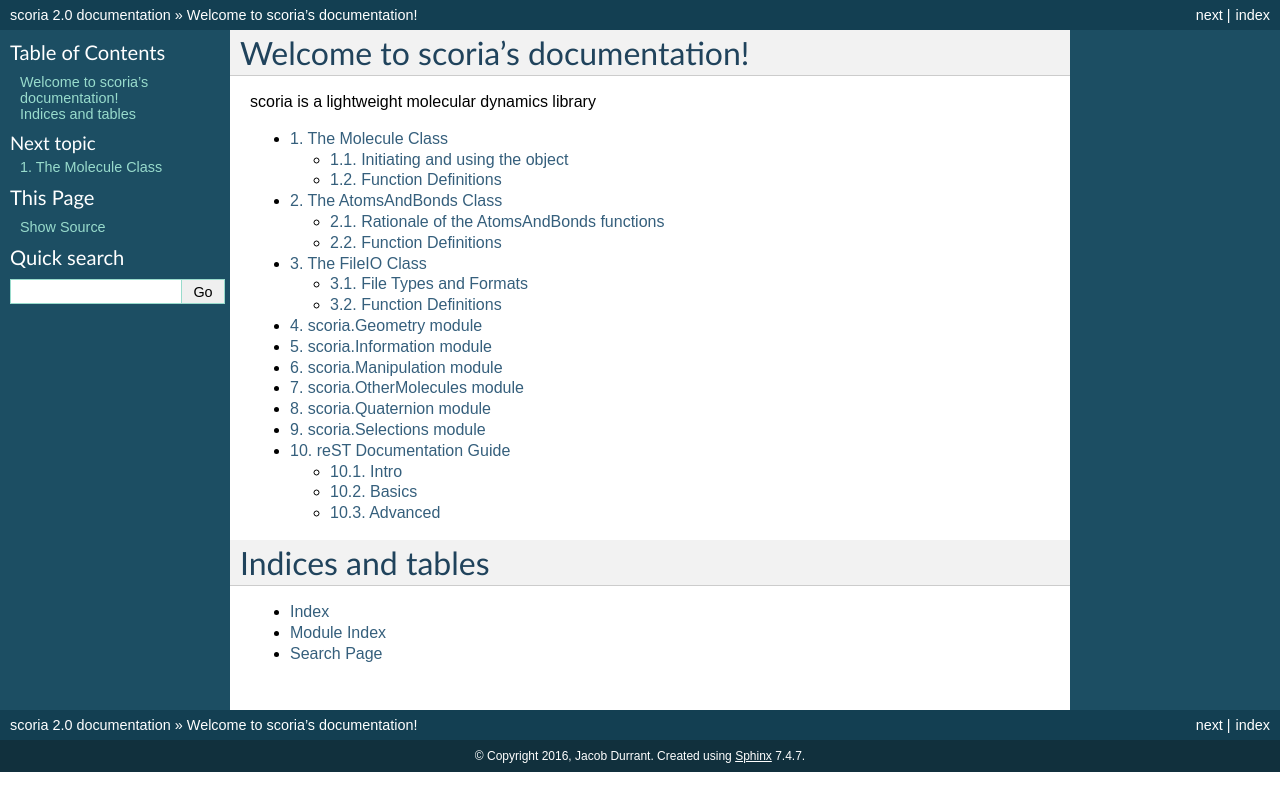
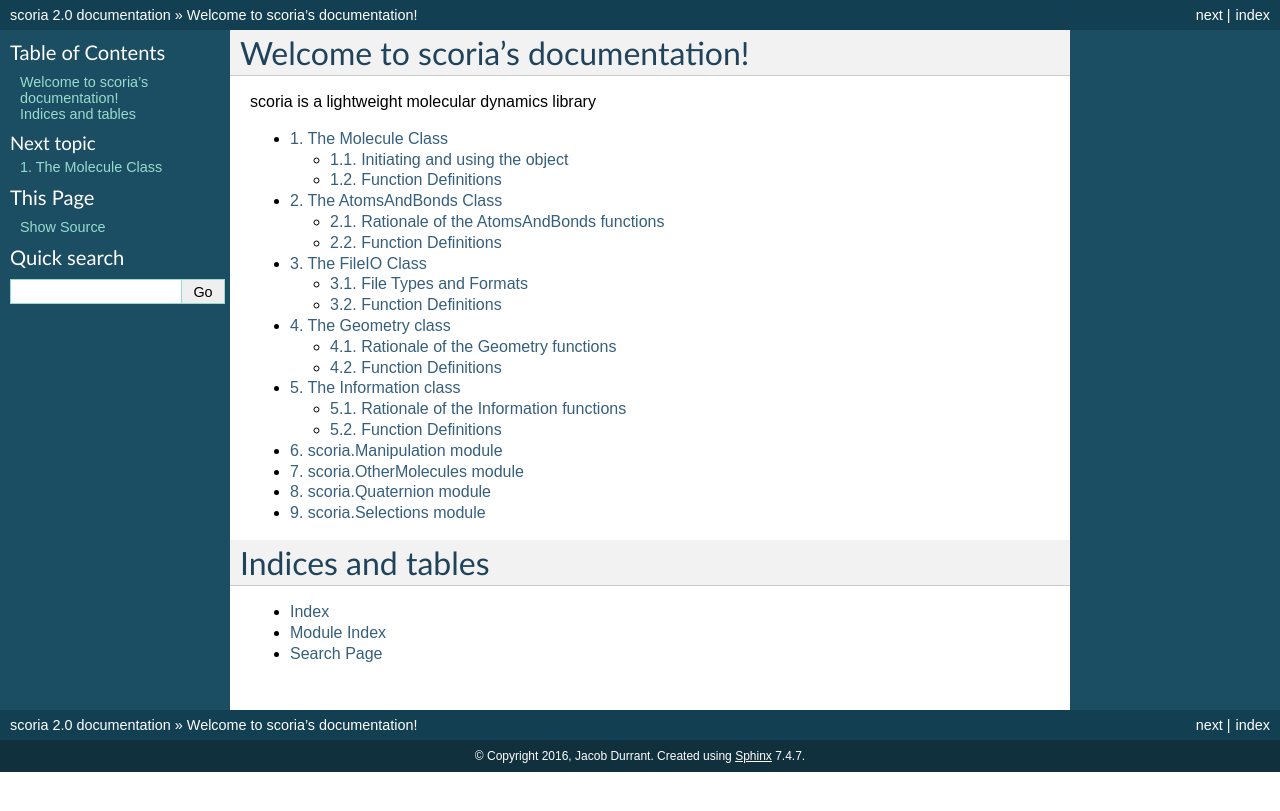
Before and after one commit to durrantlab/scoria, a Sphinx documentation site: the page built from docs/source/index.rst, in a window 1280 px wide. Shown: the top 811 px of the page. Built offline with Sphinx 7.4.7, drawn with Linux system fonts in a browser that asks for light colours.

Commit message:
Updating Sphinx documents

```diff
--- a/docs/source/FileIO.rst
+++ b/docs/source/FileIO.rst
@@ -4,7 +4,7 @@ The FileIO Class
 File Types and Formats
 ----------------------
 
-scoria can naitvely read and write PDB, PDBQT, and PYM files. It
+Scoria can naitvely read and write PDB, PDBQT, and PYM files. It
 can also read multiframe PDB and PDBQT files. It also has the ability
 to import information from :any:`MDAnalysis
 <MDAnalysis.core.AtomGroup>` objects.
--- a/docs/source/Geometry.rst
+++ b/docs/source/Geometry.rst
@@ -1,5 +1,22 @@
-scoria.Geometry module
+The Geometry class
 ==========================
+
+Rationale of the Geometry functions
+-----------------------------------
+
+The functions in the Geometry class calculate different advanced geometric
+features of the molecule, given certain points as input.
+
+Other Classes
+^^^^^^^^^^^^^
+
+The Geometry functions rely on the input of coordinate arrays which can be
+obtained from the :meth:`~scoria.Information.Information.get_coordinates`
+function. Note that the geometry functions work whether the coordinates exist
+as atoms in the molecule or not.
+
+Function Definitions
+--------------------
 
 .. automodule:: scoria.Geometry
     :members:
--- a/docs/source/Information.rst
+++ b/docs/source/Information.rst
@@ -1,5 +1,15 @@
-scoria.Information module
+The Information class
 =============================
+
+Rationale of the Information functions
+--------------------------------------
+
+The Information class stores, sets, and gets internal variables. Functions
+located here are used for accessing and changing internal variables, as well
+as checking properties of individual atoms.
+
+Function Definitions
+--------------------
 
 .. automodule:: scoria.Information
     :members:
--- a/docs/source/index.rst
+++ b/docs/source/index.rst
@@ -22,8 +22,6 @@ scoria is a lightweight molecular dynamics library
    Quaternion.rst
    Selections.rst
 
-   REST_tutorial.rst
-
 Indices and tables
 ==================
 
```
Also changed, not shown: 13 other files.
